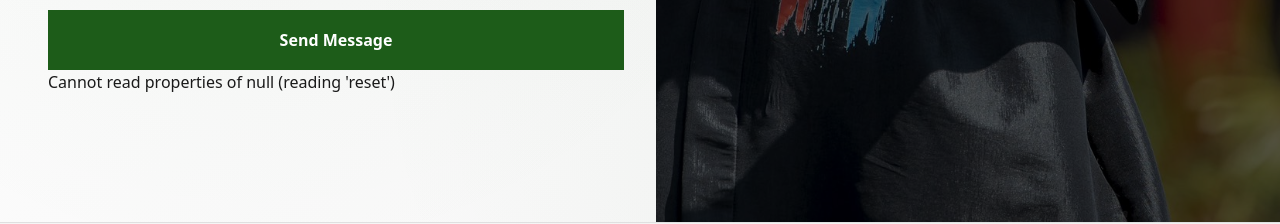
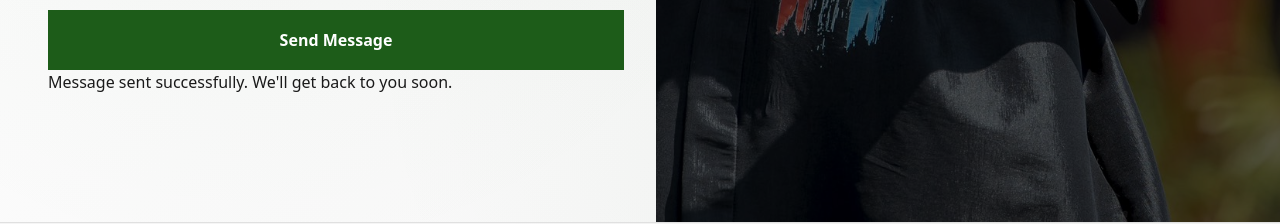
Before and after one commit to Chaste-Djaziri/shangazi, a Next.js app: page / in a window 1280 px wide. Both pictures are taken after typing "Sample", "name@example.com", "Sample", "Sample" into the empty fields and a click on the button "Send Message". Shown: the part 4399-4623 px from the top of the page. Built offline with nearby package versions, Linux system fonts and the light colour scheme; no server answers.

Commit message:
fixed contact error

```diff
--- a/app/components/contact/Contact.tsx
+++ b/app/components/contact/Contact.tsx
@@ -162,7 +162,7 @@ export default function Contact() {
       }
 
       setStatus("success")
-      e.currentTarget.reset()
+      formRef.current?.reset()
     } catch (err) {
       console.error(err)
       setError(err instanceof Error ? err.message : "Failed to send message.")
@@ -237,8 +237,18 @@ export default function Contact() {
               <button type="submit" className="contact-submit" disabled={status === "loading"}>
                 {status === "loading" ? "Sending..." : "Send Message"}
               </button>
-              {status === "success" ? <p className="contact-success">Message sent successfully.</p> : null}
-              {error ? <p className="contact-error">{error}</p> : null}
+              <div className="contact-status">
+                {status === "success" ? (
+                  <div className="contact-success">
+                    <p>Message sent successfully. We&apos;ll get back to you soon.</p>
+                  </div>
+                ) : null}
+                {status === "error" ? (
+                  <div className="contact-error">
+                    <p>{error ?? "Something went wrong. Please try again."}</p>
+                  </div>
+                ) : null}
+              </div>
             </form>
           </div>
         </div>
```
